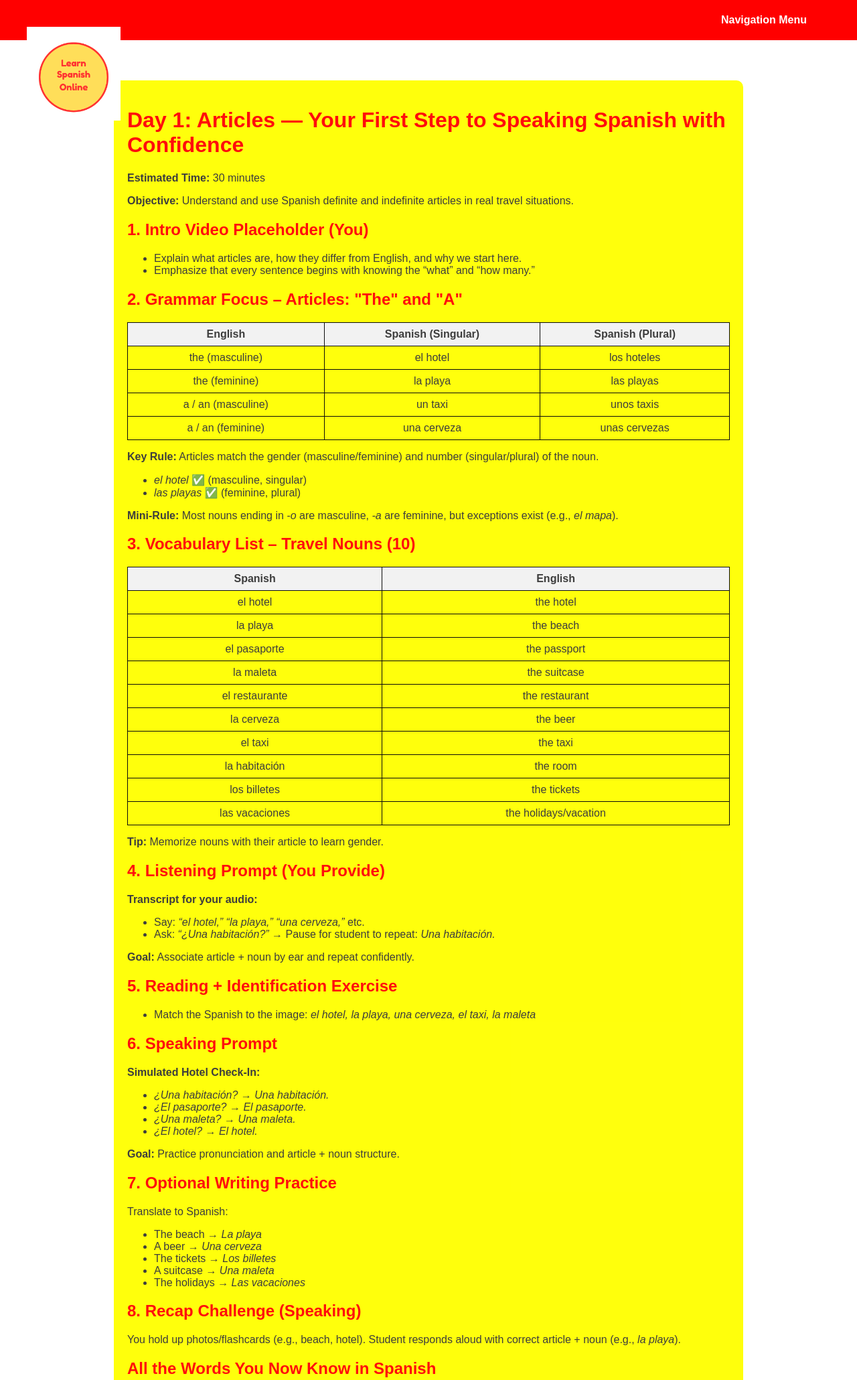
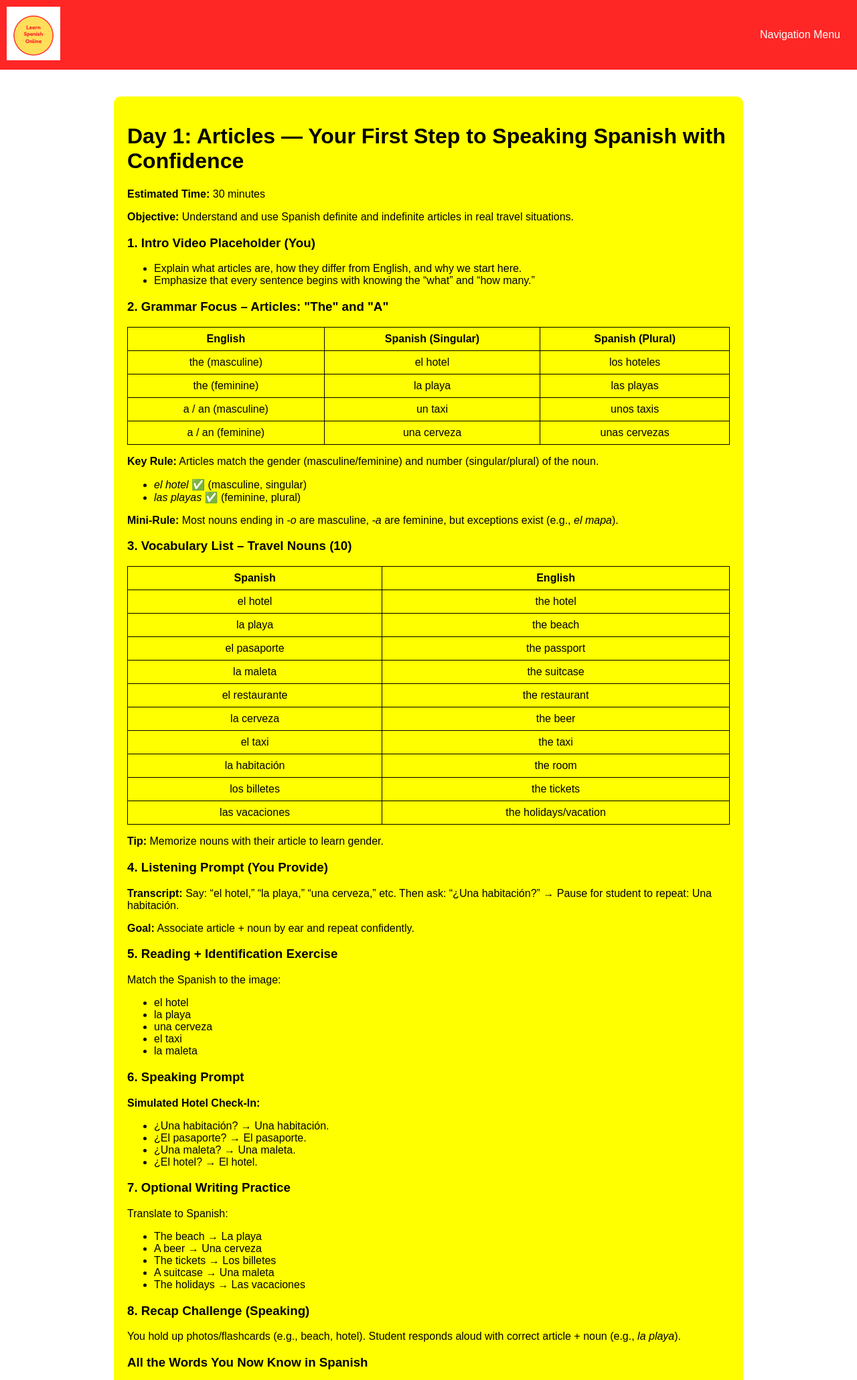
Before and after one commit to edwardsack/Spanish-Online-Learning-Course, a plain HTML site: page lesson1.html in a window 1280 px wide. Shown: the top 2060 px of the page at 67% size. Drawn offline with Linux system fonts and the light colour scheme.

Commit message:
lesson1.html

```diff
--- a/lesson1.html
+++ b/lesson1.html
@@ -3,142 +3,123 @@
 <head>
   <meta charset="UTF-8">
   <meta name="viewport" content="width=device-width, initial-scale=1.0">
-  <title>Spanish Online Learning Course - Lesson 1</title>
+  <title>Lesson 1 - Articles</title>
   <style>
     body {
       margin: 0;
       font-family: Arial, sans-serif;
-      background: url("background.jpg") no-repeat center center fixed;
+      background: url('background.jpg') no-repeat center center fixed;
       background-size: cover;
-      color: #333;
+      color: #000;
     }
-
-    nav {
-      background-color: red;
+    header {
+      background-color: rgba(255, 0, 0, 0.85);
+      padding: 10px;
       display: flex;
-      justify-content: flex-end;
       align-items: center;
-      padding: 5px 20px;
-      height: 50px;
       position: relative;
-      z-index: 2;
     }
-
-    nav .logo {
-      height: 140px;
-      margin-left: 40px;
-      margin-top: 40px;
-      position: absolute;
-      top: 0;
-      left: 0;
-    }
-
-    .dropdown {
-      position: relative;
-      display: inline-block;
-      margin-right: 40px;
-    }
-
-    .dropbtn {
-      background-color: red;
-      color: white;
-      font-weight: bold;
-      padding: 10px 15px;
-      font-size: 16px;
-      border: none;
+    header img {
+      height: 80px;
+      margin-right: 20px;
       cursor: pointer;
     }
-
-    .dropdown-content {
+    nav {
+      margin-left: auto;
+      position: relative;
+    }
+    nav ul {
+      list-style-type: none;
+      margin: 0;
+      padding: 0;
+    }
+    nav ul li {
+      display: inline-block;
+      position: relative;
+    }
+    nav ul li a {
+      text-decoration: none;
+      color: white;
+      padding: 10px 15px;
+      display: block;
+    }
+    nav ul li:hover > ul {
+      display: block;
+    }
+    nav ul ul {
       display: none;
       position: absolute;
-      right: 0;
-      background-color: #f9f9f9;
-      min-width: 200px;
-      box-shadow: 0px 8px 16px rgba(0,0,0,0.2);
-      border-radius: 6px;
-      z-index: 1;
+      top: 100%;
+      left: 0;
+      background-color: rgba(255, 0, 0, 0.9);
+      min-width: 180px;
     }
-
-    .dropdown-content a {
-      color: black;
-      padding: 12px 16px;
-      text-decoration: none;
+    nav ul ul li {
       display: block;
     }
-
-    .dropdown-content a:hover {
-      background-color: #ddd;
-    }
-
-    .dropdown:hover .dropdown-content {
-      display: block;
-    }
-
-    .dropdown:hover .dropbtn {
-      background-color: darkred;
-    }
-
-    .content {
+    .content-box {
       background-color: yellow;
       max-width: 900px;
-      margin: 60px auto;
+      margin: 40px auto;
       padding: 20px;
       border-radius: 10px;
-      opacity: 0.95;
     }
-
-    h1, h2 {
-      color: red;
-    }
-
     table {
+      border-collapse: collapse;
       width: 100%;
-      border-collapse: collapse;
       margin: 15px 0;
     }
-
     table, th, td {
       border: 1px solid black;
       padding: 8px;
       text-align: center;
     }
-
-    th {
-      background-color: #f2f2f2;
-    }
   </style>
 </head>
 <body>
-  <nav>
-    <a href="index.html">
-      <img src="logo.png" alt="Logo" class="logo">
-    </a>
+  <header>
+    <a href="index.html"><img src="logo.png" alt="Logo"></a>
+    <nav>
+      <ul>
+        <li><a href="#">Navigation Menu</a>
+          <ul>
+            <li><a href="index.html">Introduction</a></li>
+            <li><a href="lesson1.html">Lesson 1</a></li>
+            <li><a href="lesson2.html">Lesson 2</a></li>
+            <li><a href="lesson3.html">Lesson 3</a></li>
+            <li><a href="lesson4.html">Lesson 4</a></li>
+            <li><a href="lesson5.html">Lesson 5</a></li>
+            <li><a href="lesson6.html">Lesson 6</a></li>
+            <li><a href="lesson7.html">Lesson 7</a></li>
+            <li><a href="lesson8.html">Lesson 8</a></li>
+            <li><a href="lesson9.html">Lesson 9</a></li>
+            <li><a href="lesson10.html">Lesson 10</a></li>
+            <li><a href="lesson11.html">Lesson 11</a></li>
+            <li><a href="lesson12.html">Lesson 12</a></li>
+            <li><a href="lesson13.html">Lesson 13</a></li>
+            <li><a href="lesson14.html">Lesson 14</a></li>
+            <li><a href="lesson15.html">Lesson 15</a></li>
+            <li><a href="lesson16.html">Lesson 16</a></li>
+            <li><a href="lesson17.html">Lesson 17</a></li>
+            <li><a href="contact.html">Contact Us</a></li>
+          </ul>
+        </li>
+      </ul>
+    </nav>
+  </header>
 
-    <div class="dropdown">
-      <button class="dropbtn">Navigation Menu</button>
-      <div class="dropdown-content">
-        <a href="index.html">Introduction</a>
-        <a href="lesson1.html">Lesson 1</a>
-        <a href="lesson2.html">Lesson 2</a>
-        <a href="lesson3.html">Lesson 3</a>
-        <a href="contact.html">Contact Us</a>
-      </div>
-    </div>
-  </nav>
+  <div class="content-box">
+    <h1>Day 1: Articles — Your First Step to Speaking Spanish with Confidence</h1>
+    <p><strong>Estimated Time:</strong> 30 minutes</p>
+    <p><strong>Objective:</strong> Understand and use Spanish definite and indefinite articles in real travel situations.</p>
 
-  <div class="content">
-    <h1>Day 1: Articles — Your First Step to Speaking Spanish with Confidence</h1>
-    <p><b>Estimated Time:</b> 30 minutes</p>
-    <p><b>Objective:</b> Understand and use Spanish definite and indefinite articles in real travel situations.</p>
-
-    <h2>1. Intro Video Placeholder (You)</h2>
+    <h3>1. Intro Video Placeholder (You)</h3>
     <ul>
       <li>Explain what articles are, how they differ from English, and why we start here.</li>
       <li>Emphasize that every sentence begins with knowing the “what” and “how many.”</li>
     </ul>
 
-    <h2>2. Grammar Focus – Articles: "The" and "A"</h2>
+    <h3>2. Grammar Focus – Articles: "The" and "A"</h3>
     <table>
       <tr><th>English</th><th>Spanish (Singular)</th><th>Spanish (Plural)</th></tr>
       <tr><td>the (masculine)</td><td>el hotel</td><td>los hoteles</td></tr>
@@ -146,14 +127,14 @@
       <tr><td>a / an (masculine)</td><td>un taxi</td><td>unos taxis</td></tr>
       <tr><td>a / an (feminine)</td><td>una cerveza</td><td>unas cervezas</td></tr>
     </table>
-    <p><b>Key Rule:</b> Articles match the gender (masculine/feminine) and number (singular/plural) of the noun.</p>
+    <p><strong>Key Rule:</strong> Articles match the gender (masculine/feminine) and number (singular/plural) of the noun.</p>
     <ul>
-      <li><i>el hotel</i> ✅ (masculine, singular)</li>
-      <li><i>las playas</i> ✅ (feminine, plural)</li>
+      <li><em>el hotel</em> ✅ (masculine, singular)</li>
+      <li><em>las playas</em> ✅ (feminine, plural)</li>
     </ul>
-    <p><b>Mini-Rule:</b> Most nouns ending in <i>-o</i> are masculine, <i>-a</i> are feminine, but exceptions exist (e.g., <i>el mapa</i>).</p>
+    <p><strong>Mini-Rule:</strong> Most nouns ending in <em>-o</em> are masculine, <em>-a</em> are feminine, but exceptions exist (e.g., <em>el mapa</em>).</p>
 
-    <h2>3. Vocabulary List – Travel Nouns (10)</h2>
+    <h3>3. Vocabulary List – Travel Nouns (10)</h3>
     <table>
       <tr><th>Spanish</th><th>English</th></tr>
       <tr><td>el hotel</td><td>the hotel</td></tr>
@@ -167,45 +148,45 @@
       <tr><td>los billetes</td><td>the tickets</td></tr>
       <tr><td>las vacaciones</td><td>the holidays/vacation</td></tr>
     </table>
-    <p><b>Tip:</b> Memorize nouns with their article to learn gender.</p>
+    <p><strong>Tip:</strong> Memorize nouns with their article to learn gender.</p>
 
-    <h2>4. Listening Prompt (You Provide)</h2>
-    <p><b>Transcript for your audio:</b></p>
+    <h3>4. Listening Prompt (You Provide)</h3>
+    <p><strong>Transcript:</strong> Say: “el hotel,” “la playa,” “una cerveza,” etc. Then ask: “¿Una habitación?” → Pause for student to repeat: Una habitación.</p>
+    <p><strong>Goal:</strong> Associate article + noun by ear and repeat confidently.</p>
+
+    <h3>5. Reading + Identification Exercise</h3>
+    <p>Match the Spanish to the image:</p>
     <ul>
-      <li>Say: <i>“el hotel,” “la playa,” “una cerveza,”</i> etc.</li>
-      <li>Ask: <i>“¿Una habitación?”</i> → Pause for student to repeat: <i>Una habitación.</i></li>
-    </ul>
-    <p><b>Goal:</b> Associate article + noun by ear and repeat confidently.</p>
-
-    <h2>5. Reading + Identification Exercise</h2>
-    <ul>
-      <li>Match the Spanish to the image: <i>el hotel, la playa, una cerveza, el taxi, la maleta</i></li>
+      <li>el hotel</li>
+      <li>la playa</li>
+      <li>una cerveza</li>
+      <li>el taxi</li>
+      <li>la maleta</li>
     </ul>
 
-    <h2>6. Speaking Prompt</h2>
-    <p><b>Simulated Hotel Check-In:</b></p>
+    <h3>6. Speaking Prompt</h3>
+    <p><strong>Simulated Hotel Check-In:</strong></p>
     <ul>
-      <li><i>¿Una habitación?</i> → <i>Una habitación.</i></li>
-      <li><i>¿El pasaporte?</i> → <i>El pasaporte.</i></li>
-      <li><i>¿Una maleta?</i> → <i>Una maleta.</i></li>
-      <li><i>¿El hotel?</i> → <i>El hotel.</i></li>
+      <li>¿Una habitación? → Una habitación.</li>
+      <li>¿El pasaporte? → El pasaporte.</li>
+      <li>¿Una maleta? → Una maleta.</li>
+      <li>¿El hotel? → El hotel.</li>
     </ul>
-    <p><b>Goal:</b> Practice pronunciation and article + noun structure.</p>
 
-    <h2>7. Optional Writing Practice</h2>
+    <h3>7. Optional Writing Practice</h3>
     <p>Translate to Spanish:</p>
     <ul>
-      <li>The beach → <i>La playa</i></li>
-      <li>A beer → <i>Una cerveza</i></li>
-      <li>The tickets → <i>Los billetes</i></li>
-      <li>A suitcase → <i>Una maleta</i></li>
-      <li>The holidays → <i>Las vacaciones</i></li>
+      <li>The beach → La playa</li>
+      <li>A beer → Una cerveza</li>
+      <li>The tickets → Los billetes</li>
+      <li>A suitcase → Una maleta</li>
+      <li>The holidays → Las vacaciones</li>
     </ul>
 
-    <h2>8. Recap Challenge (Speaking)</h2>
-    <p>You hold up photos/flashcards (e.g., beach, hotel). Student responds aloud with correct article + noun (e.g., <i>la playa</i>).</p>
+    <h3>8. Recap Challenge (Speaking)</h3>
+    <p>You hold up photos/flashcards (e.g., beach, hotel). Student responds aloud with correct article + noun (e.g., <em>la playa</em>).</p>
 
-    <h2>All the Words You Now Know in Spanish</h2>
+    <h3>All the Words You Now Know in Spanish</h3>
     <table>
       <tr><th>Spanish</th><th>English</th><th>Notes</th></tr>
       <tr><td>el</td><td>the (masc sg)</td><td>definite article</td></tr>
```
